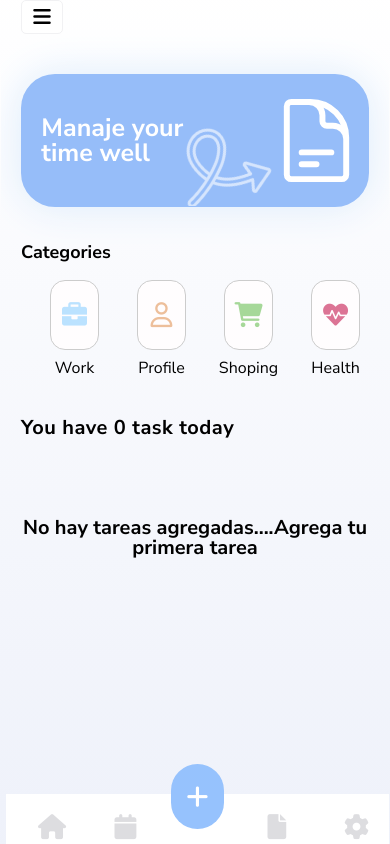
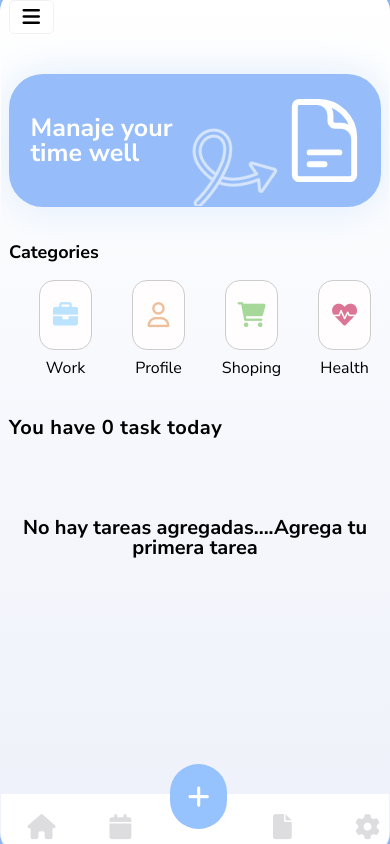
Before and after one commit to josegermannat/todo-list, a plain HTML site: page index.html in a window 390 px wide. Both pictures are taken after a click on the button "Get Started". Drawn offline with nearby package versions, Linux system fonts and the light colour scheme.

Commit message:
probando media

```diff
--- a/index.html
+++ b/index.html
@@ -12,7 +12,7 @@
 <link href="https://fonts.googleapis.com/css2?family=Nunito+Sans:ital,opsz,wght@0,6..12,200..1000;1,6..12,200..1000&display=swap" rel="stylesheet">
 <link href="https://cdn.jsdelivr.net/npm/bootstrap-icons@1.10.5/font/bootstrap-icons.css" rel="stylesheet">
 <link rel="stylesheet" href="https://cdnjs.cloudflare.com/ajax/libs/font-awesome/6.0.0-beta3/css/all.min.css">
-
+<meta name="viewport" content="width=device-width, initial-scale=1.0">
 
 </head>
 <body>
--- a/reset.css
+++ b/reset.css
@@ -52,7 +52,7 @@ table {
 	.container___page {
 	  width: 100%;
 	  height: 100%;
-	  padding: 20px ;
+	  padding: 0.5rem ;
 
 	}
 
--- a/styles.css
+++ b/styles.css
@@ -1,7 +1,7 @@
 
 html, body {
     width: 100%;
-    height: 100%;
+    height: 100vh;
     overflow: hidden;
 
       }
```
